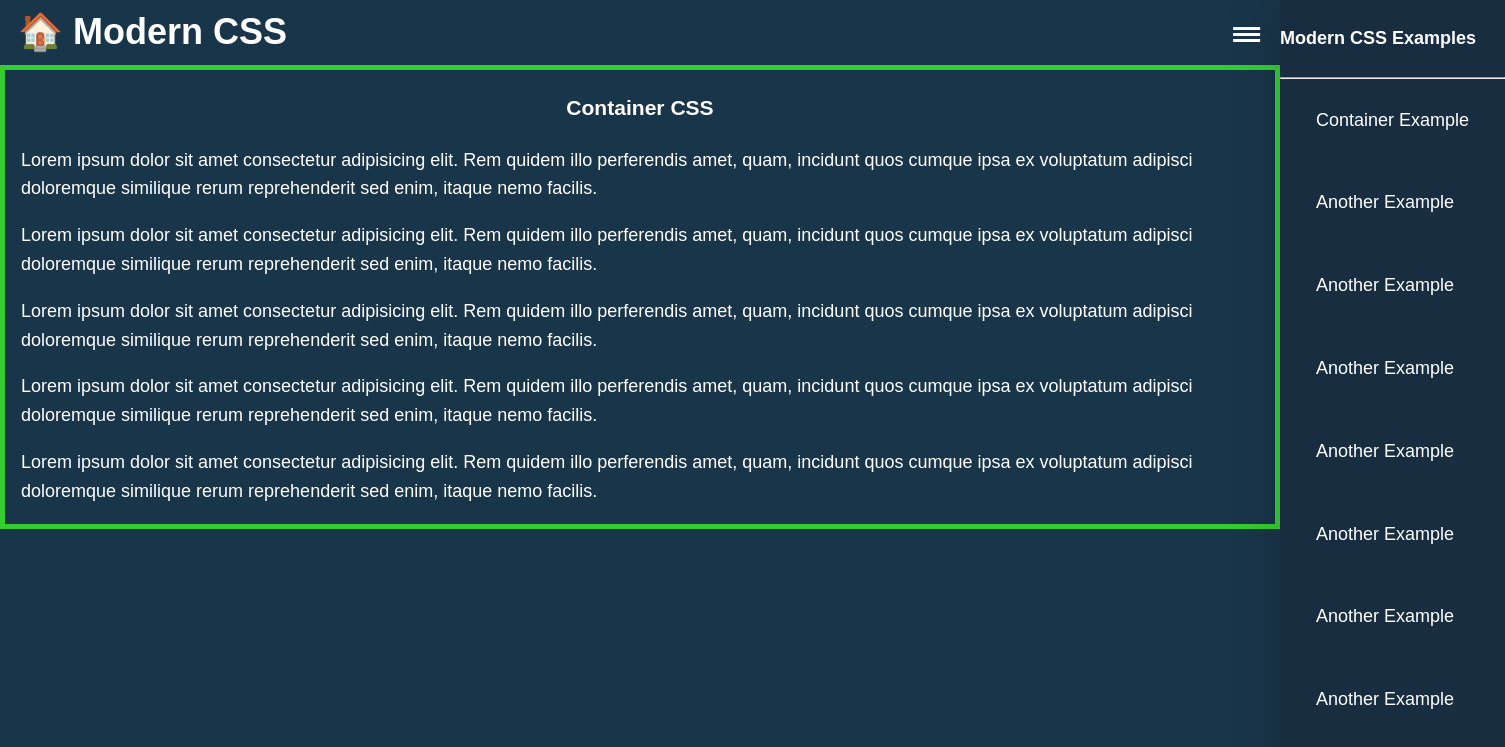
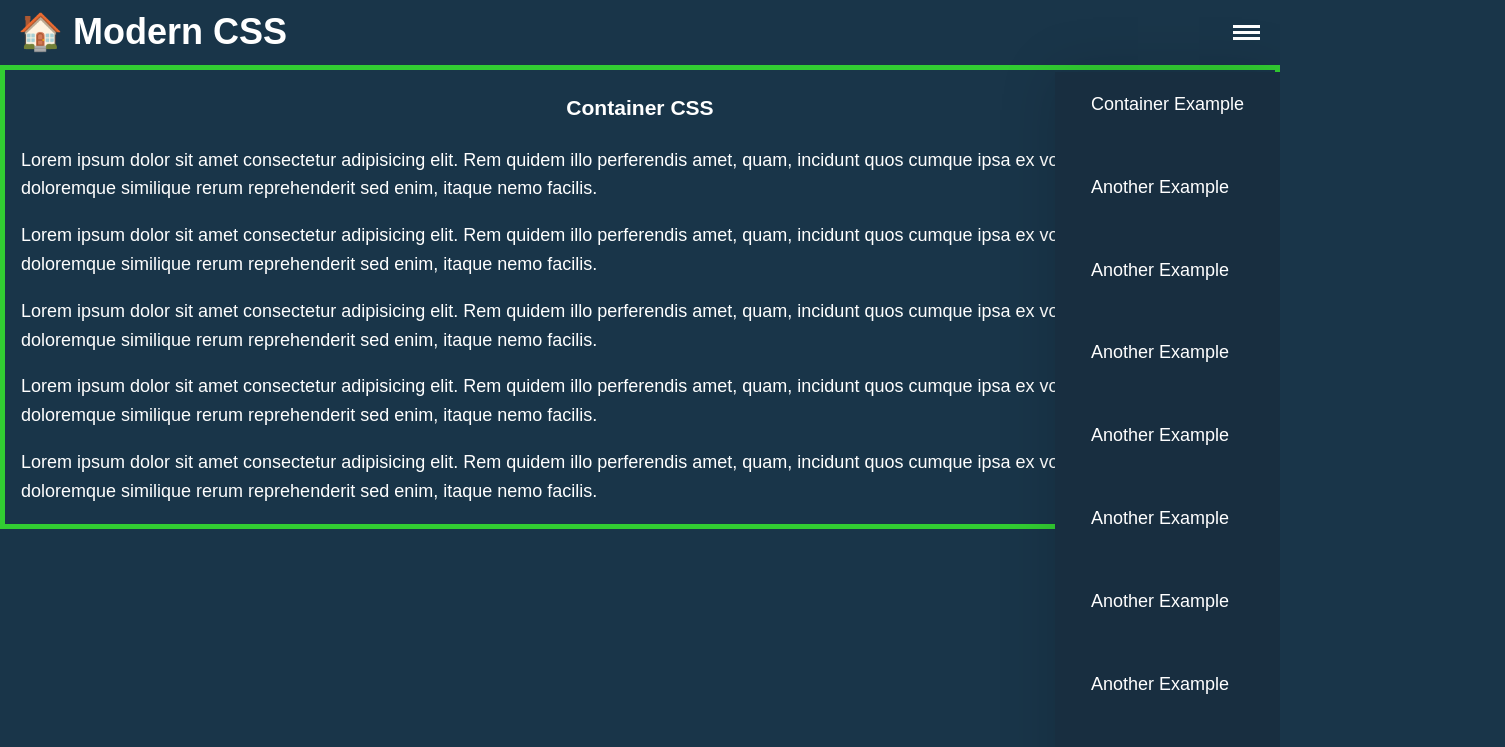
Before and after one commit to Cogentx/dev-9010-guides, a website: page __scratchPad/src/modernCSS/index.html in a window 1280 px wide. Both pictures are taken after a click on the button 1246 px from the left and 34 px from the top of the page. Shown: the top 747 px of the page, 1505 px wide, since content can reach past the window. Drawn offline with Linux system fonts and the light colour scheme.

Commit message:
move sidebar toggle button to header and style

```diff
--- a/__scratchPad/src/modernCSS/_base.css
+++ b/__scratchPad/src/modernCSS/_base.css
@@ -1,10 +1,14 @@
 :root {
+  /* theme colors */
   --bg: #193549;
   --bg-nav: #182e40;
   --bg-active: #1d425d;
   --bg-hover: #988026;
   --text: #fff;
   --text-active: #fff;
+
+  /* size values */
+  --header-height: 4em;
 }
 
 body {
@@ -30,6 +34,22 @@ header > .title {
   color: var(--text);
 }
 
+.sidebar__toggle {
+  color: var(--text);
+  background: transparent;
+  padding: 1em 0.5em;
+  border: 0;
+  border-radius: 0.25em 0 0 0.25em;
+  cursor: pointer;
+  margin-right: 1em;
+
+  /* styles if toggle button inside sidebar */
+  /* position: absolute;
+  top: 1.5em;
+  left: -1em; */
+  /* transform: translateX(-100%); */
+}
+
 main {
   display: flex;
   align-items: center;
@@ -41,14 +61,12 @@ article > h3 {
 }
 
 .sidebar {
-  /* TODO: remove width */
-  /* width: min(100% - 50px, 400px); */
-
+  max-width: 300px;
   min-height: 100vh;
   background-color: var(--bg-nav);
   position: absolute;
+  top: var(--header-height);
   right: 0;
-  top: 0;
   box-shadow: 0 0 3em rgba(0, 0, 0, 0.15);
   transition: transform 300ms cubic-bezier(0.5, 0, 0.5, 1);
   transform: translateX(100%);
--- a/__scratchPad/src/modernCSS/hamburger.css
+++ b/__scratchPad/src/modernCSS/hamburger.css
@@ -1,16 +1,3 @@
-.sidebar__toggle {
-  position: absolute;
-  top: 1.5em;
-  left: -1em;
-  color: var(--text);
-  background: transparent;
-  transform: translateX(-100%);
-  padding: 1em 0.5em;
-  border: 0;
-  border-radius: 0.25em 0 0 0.25em;
-  cursor: pointer;
-}
-
 .hamburger {
   display: block;
   position: relative;
@@ -40,3 +27,9 @@
 }
 
 /* Navigation Open Styles */
+.sidebar__open .sidebar {
+  transform: translateX(0);
+}
+
+.sidebar__open .hamburger {
+}
--- a/__scratchPad/src/modernCSS/index.html
+++ b/__scratchPad/src/modernCSS/index.html
@@ -14,13 +14,14 @@
   <body>
     <header class="header">
       <h1 class="title">🏠 Modern CSS</h1>
-    </header>
-    <nav id="sidebar" class="sidebar">
       <button id="sidebar__toggle" class="sidebar__toggle">
         <span class="hamburger"></span>
       </button>
-      <h4>Modern CSS Examples</h4>
-      <hr />
+    </header>
+    <nav id="sidebar" class="sidebar">
+      <!-- <button id="sidebar__toggle" class="sidebar__toggle">
+        <span class="hamburger"></span>
+      </button> -->
       <menu class="sidebar__list">
         <li class="sidebar__item">
           <a class="sidebar__link" href="#">Container Example</a>
--- a/__scratchPad/src/modernCSS/script.js
+++ b/__scratchPad/src/modernCSS/script.js
@@ -1,5 +1,5 @@
-const sidebarToggle = document.querySelector("#sidebar-toggle");
+const sidebarToggle = document.querySelector("#sidebar__toggle");
 
 sidebarToggle.addEventListener("click", () => {
-  document.body.classList.toggle("sidebar-open");
+  document.body.classList.toggle("sidebar__open");
 });
```
